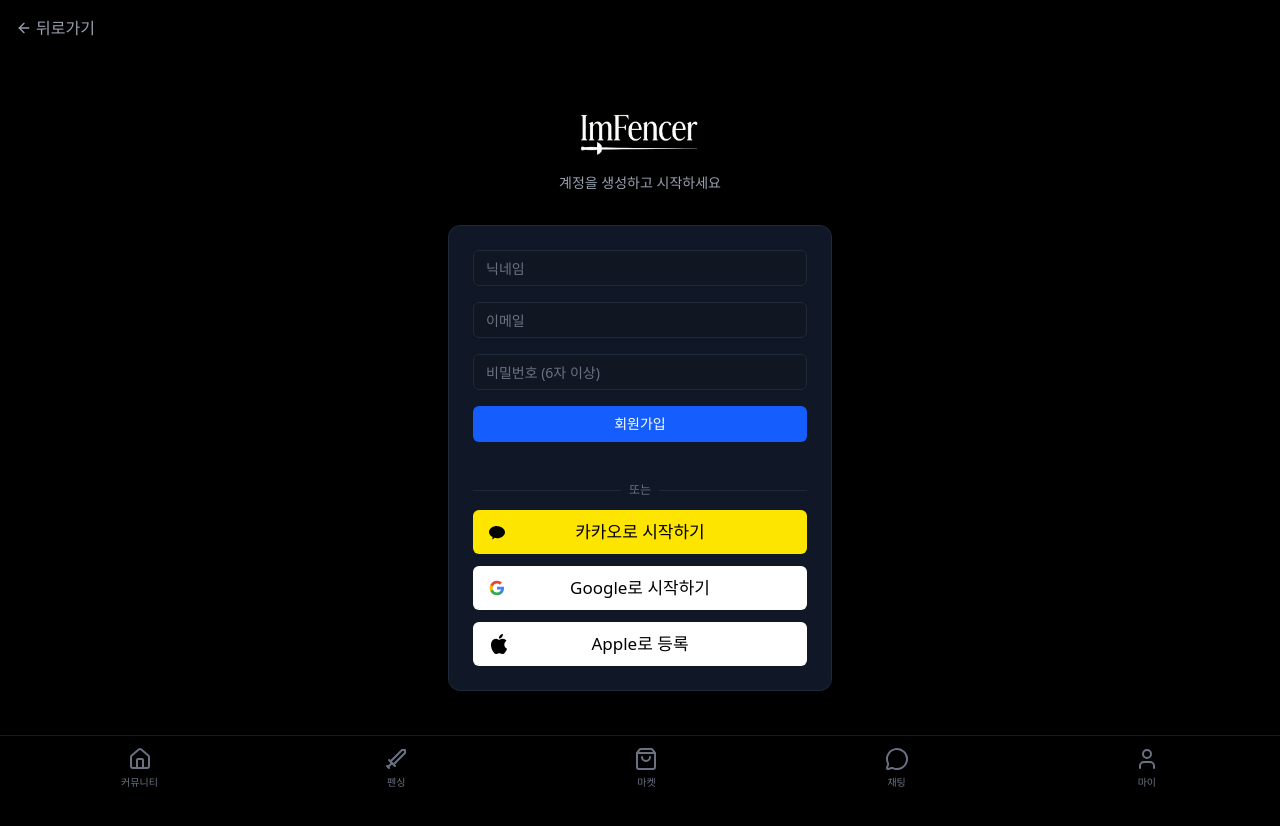
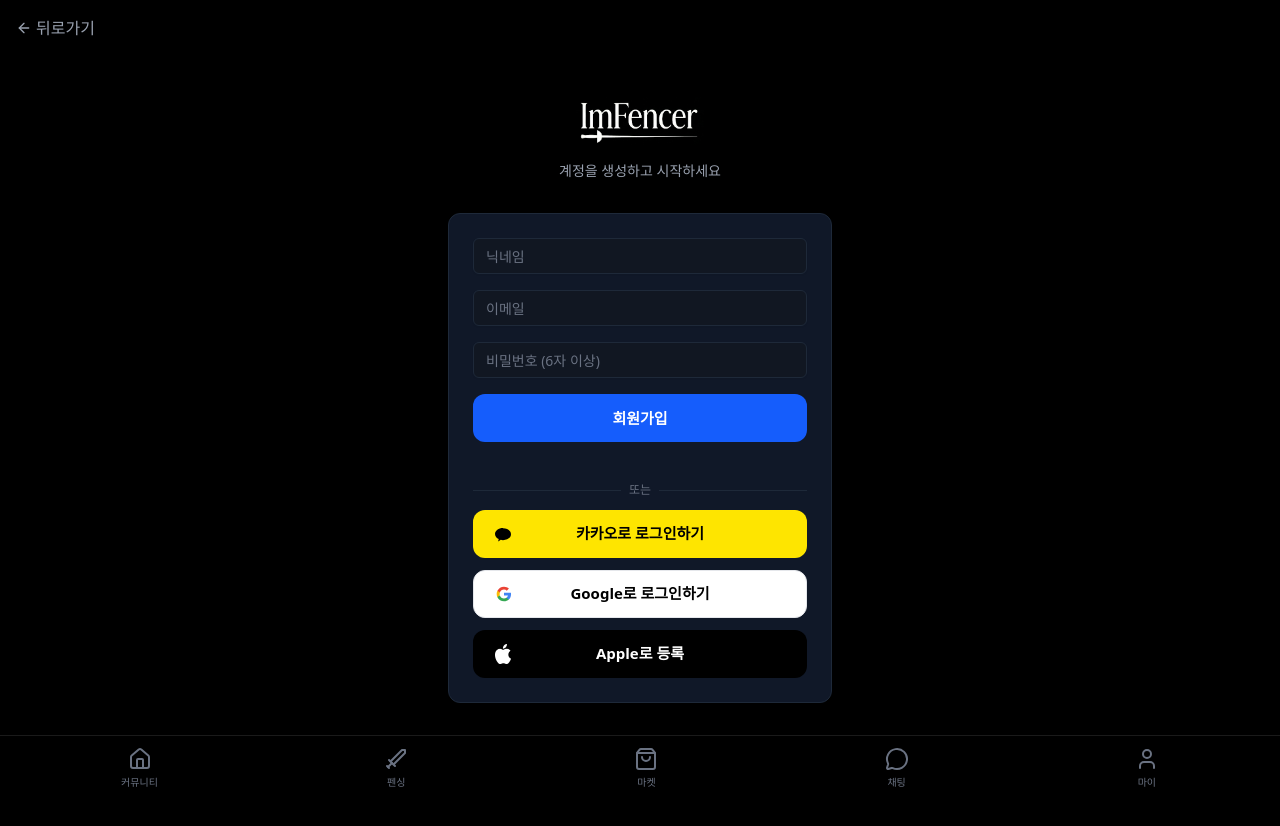
Before and after one commit to jiminp2521/ImFencer, a Next.js app: page /signup in a window 1280 px wide. Shown: the top 826 px of the page. Built offline with nearby package versions, Linux system fonts and the light colour scheme; no server answers.

Commit message:
style: Unify all auth buttons (height, font, radius) and update Apple button to Black style

```diff
--- a/app/login/page.tsx
+++ b/app/login/page.tsx
@@ -78,7 +78,7 @@
 
                     <Button
                         type="submit"
-                        className="w-full bg-blue-600 hover:bg-blue-700 text-white"
+                        className="w-full bg-blue-600 hover:bg-blue-700 text-white h-12 rounded-xl text-[15px] font-semibold"
                         disabled={loading}
                     >
                         {loading ? '로그인 중...' : '로그인'}
--- a/app/signup/page.tsx
+++ b/app/signup/page.tsx
@@ -129,7 +129,7 @@
 
                     <Button
                         type="submit"
-                        className="w-full bg-blue-600 hover:bg-blue-700 text-white"
+                        className="w-full bg-blue-600 hover:bg-blue-700 text-white h-12 rounded-xl text-[15px] font-semibold"
                         disabled={loading}
                     >
                         {loading ? '가입 중...' : '회원가입'}
--- a/components/auth/SocialLogin.tsx
+++ b/components/auth/SocialLogin.tsx
@@ -42,12 +42,14 @@
                 type="button"
                 variant="ghost"
                 onClick={() => handleSocialLogin('kakao')}
-                className="w-full bg-[#FEE500] hover:bg-[#FEE500]/90 text-black h-11 relative"
+                className="w-full bg-[#FEE500] hover:bg-[#FEE500]/90 text-black h-12 relative rounded-xl"
             >
-                <svg className="w-5 h-5 absolute left-4" viewBox="0 0 24 24" fill="currentColor">
+                <div className="absolute left-5 w-5 h-5 flex items-center justify-center">
+                    <svg className="w-full h-full" viewBox="0 0 24 24" fill="currentColor">
                         <path d="M12 3C5.373 3 0 7.03 0 12c0 3.197 2.23 6.026 5.617 7.643-.207.755-.748 2.733-.855 3.132-.132.486.177.478.373.348.156-.104 2.47-1.68 3.442-2.35 1.08.307 2.23.473 3.423.473 6.627 0 12-4.03 12-9s-5.373-9-12-9z" />
                     </svg>
-                <span className="text-[17px] font-medium">카카오로 시작하기</span>
+                </div>
+                <span className="text-[15px] font-semibold">카카오로 로그인하기</span>
             </Button>
 
             {/* Google Login */}
@@ -55,9 +57,10 @@
                 type="button"
                 variant="ghost"
                 onClick={() => handleSocialLogin('google')}
-                className="w-full bg-white hover:bg-gray-100 text-black h-11 relative"
+                className="w-full bg-white hover:bg-gray-50 text-black h-12 relative rounded-xl border border-gray-200"
             >
-                <svg className="w-5 h-5 absolute left-4" viewBox="0 0 24 24">
+                <div className="absolute left-5 w-5 h-5 flex items-center justify-center">
+                    <svg className="w-full h-full" viewBox="0 0 24 24">
                         <path
                             d="M22.56 12.25c0-.78-.07-1.53-.2-2.25H12v4.26h5.92c-.26 1.37-1.04 2.53-2.21 3.31v2.77h3.57c2.08-1.92 3.28-4.74 3.28-8.09z"
                             fill="#4285F4"
@@ -75,20 +78,21 @@
                             fill="#EA4335"
                         />
                     </svg>
-                <span className="text-[17px] font-medium">Google로 시작하기</span>
+                </div>
+                <span className="text-[15px] font-semibold">Google로 로그인하기</span>
             </Button>
 
-            {/* Apple Login - Apple HIG Compliant (White) */}
+            {/* Apple Login - Black Style */}
             <Button
                 type="button"
                 variant="ghost"
                 onClick={() => handleSocialLogin('apple')}
-                className="w-full bg-white hover:bg-white/90 text-black h-11 relative"
+                className="w-full bg-black hover:bg-gray-900 text-white h-12 relative rounded-xl"
             >
-                <div className="absolute left-4 w-5 h-5 flex items-center justify-center">
-                    <img src="/apple-logo.png" alt="Apple" className="w-full h-full object-contain" />
+                <div className="absolute left-5 w-5 h-5 flex items-center justify-center">
+                    <img src="/apple-logo.png" alt="Apple" className="w-full h-full object-contain invert" />
                 </div>
-                <span className="text-[17px] font-medium">{appleButtonText}</span>
+                <span className="text-[15px] font-semibold">{appleButtonText}</span>
             </Button>
         </div>
     );
```
Lines whose indentation alone changed are shown as unchanged.
